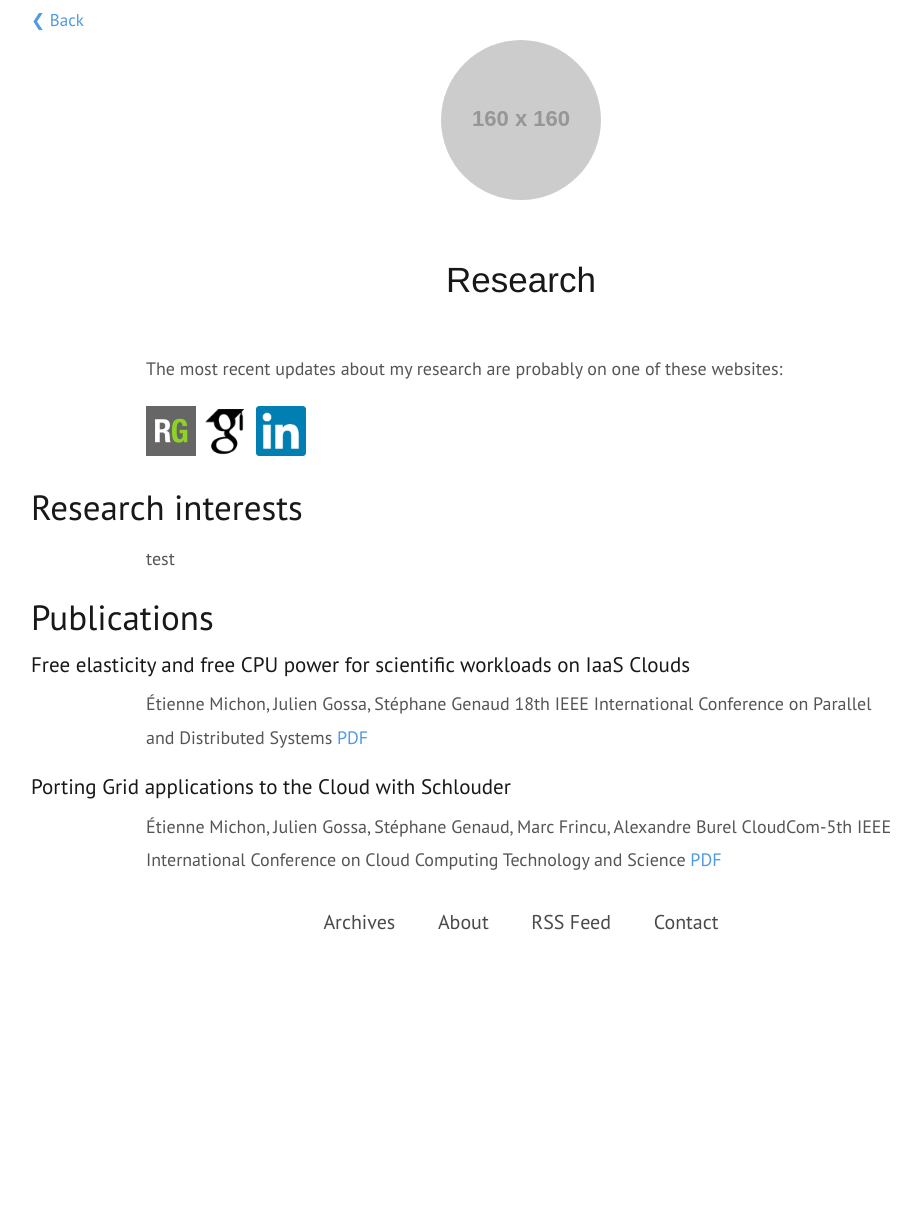
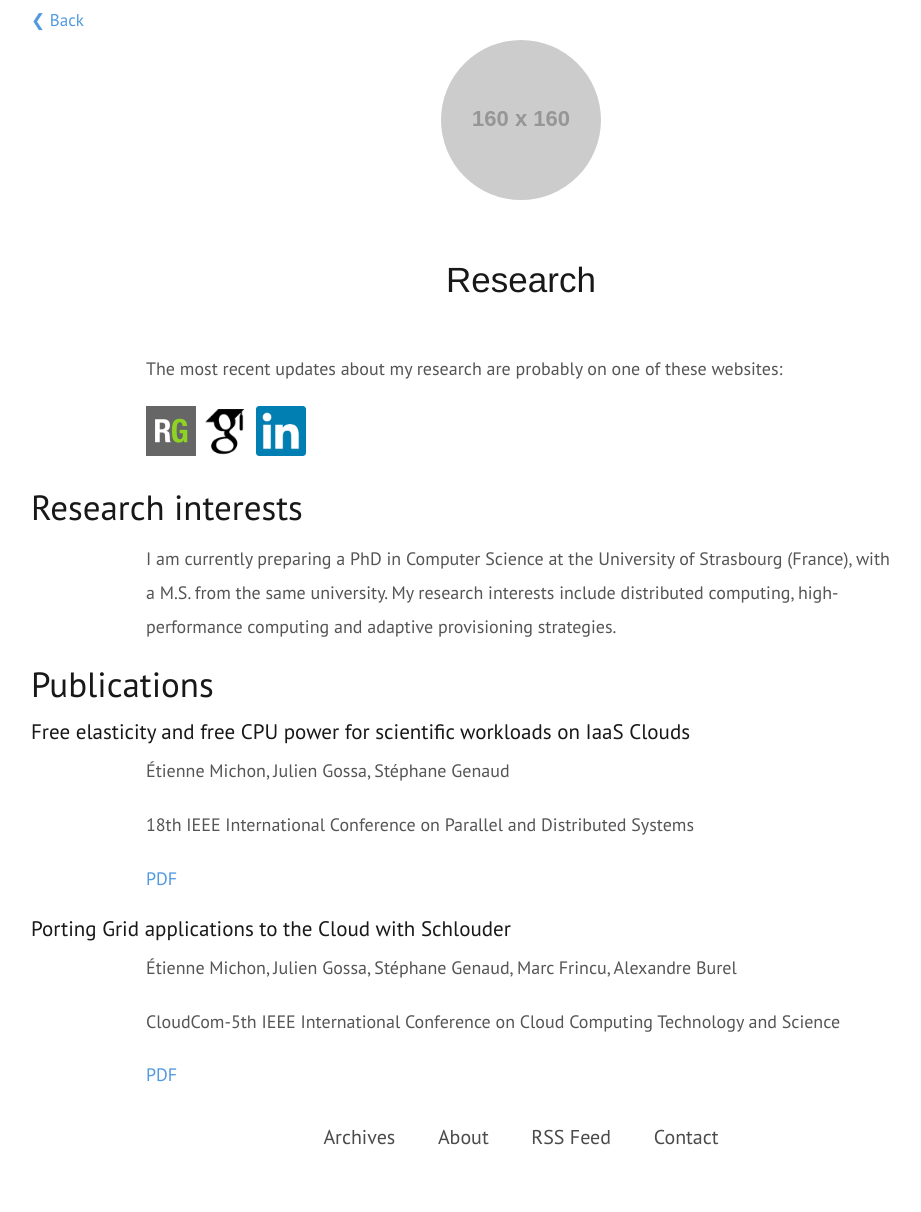
Before and after one commit to EtienneM/EtienneM.github.io, a Jekyll site: the page built from research.md, in a window 1280 px wide. Shown: the whole page, without its empty margins (119-1040 px from the left). Built offline with Jekyll 4.4.1, drawn with Linux system fonts in a browser that asks for light colours; before the commit the page ends 997 px from its top, so only the background shows below that.

Commit message:
Research interests

```diff
--- a/research.md
+++ b/research.md
@@ -12,16 +12,20 @@ The most recent updates about my research are probably on one of these websites:
 
 # Research interests
 
-test
+I am currently preparing a PhD in Computer Science at the University of Strasbourg (France), with a M.S. from the same university. My research interests include distributed computing, high-performance computing and adaptive provisioning strategies.
 
 # Publications
 
 ### Free elasticity and free CPU power for scientific workloads on IaaS Clouds
 Étienne Michon, Julien Gossa, Stéphane Genaud
+
 18th IEEE International Conference on Parallel and Distributed Systems
+
 [PDF](/files/icpads-12.pdf)
 
 ### Porting Grid applications to the Cloud with Schlouder
 Étienne Michon, Julien Gossa, Stéphane Genaud, Marc Frincu, Alexandre Burel
+
 CloudCom-5th IEEE International Conference on Cloud Computing Technology and Science
+
 [PDF](/files/cloudcom-13.pdf)
```
